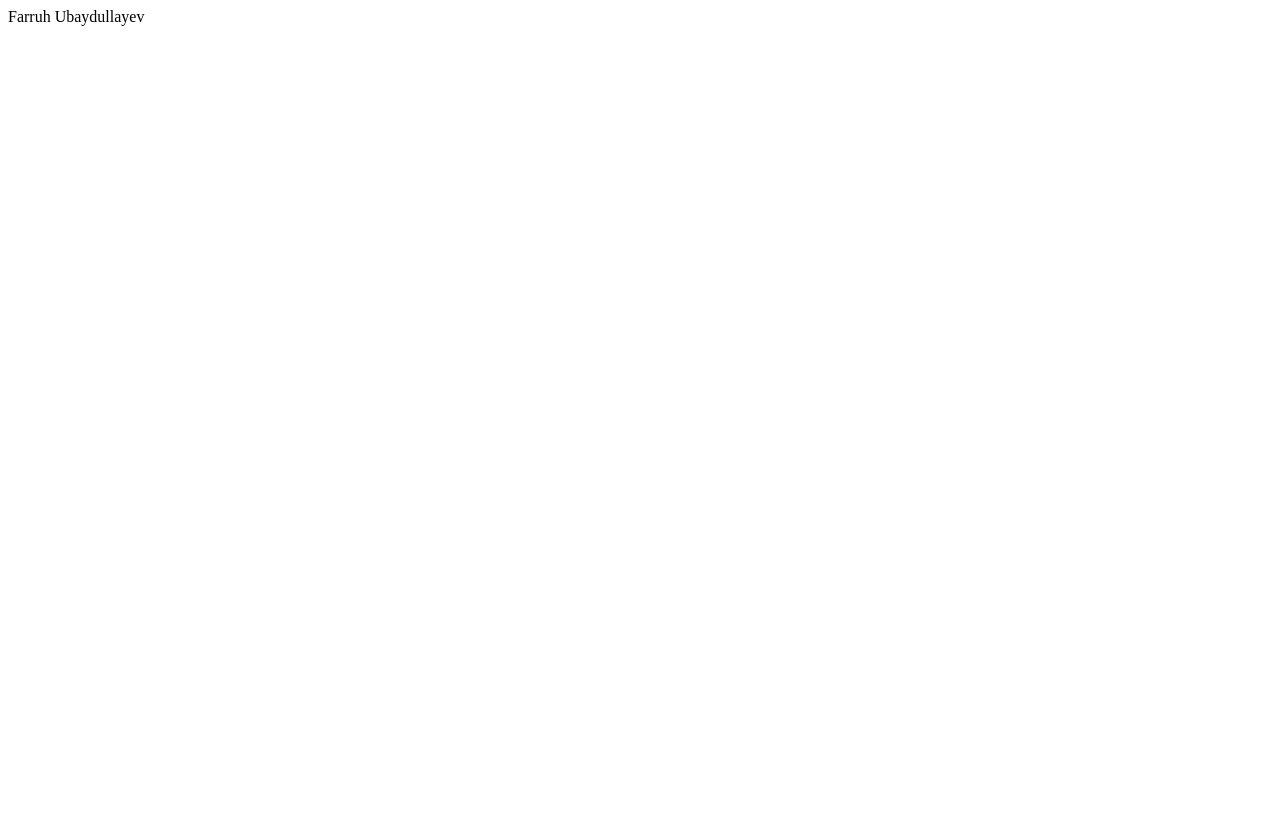
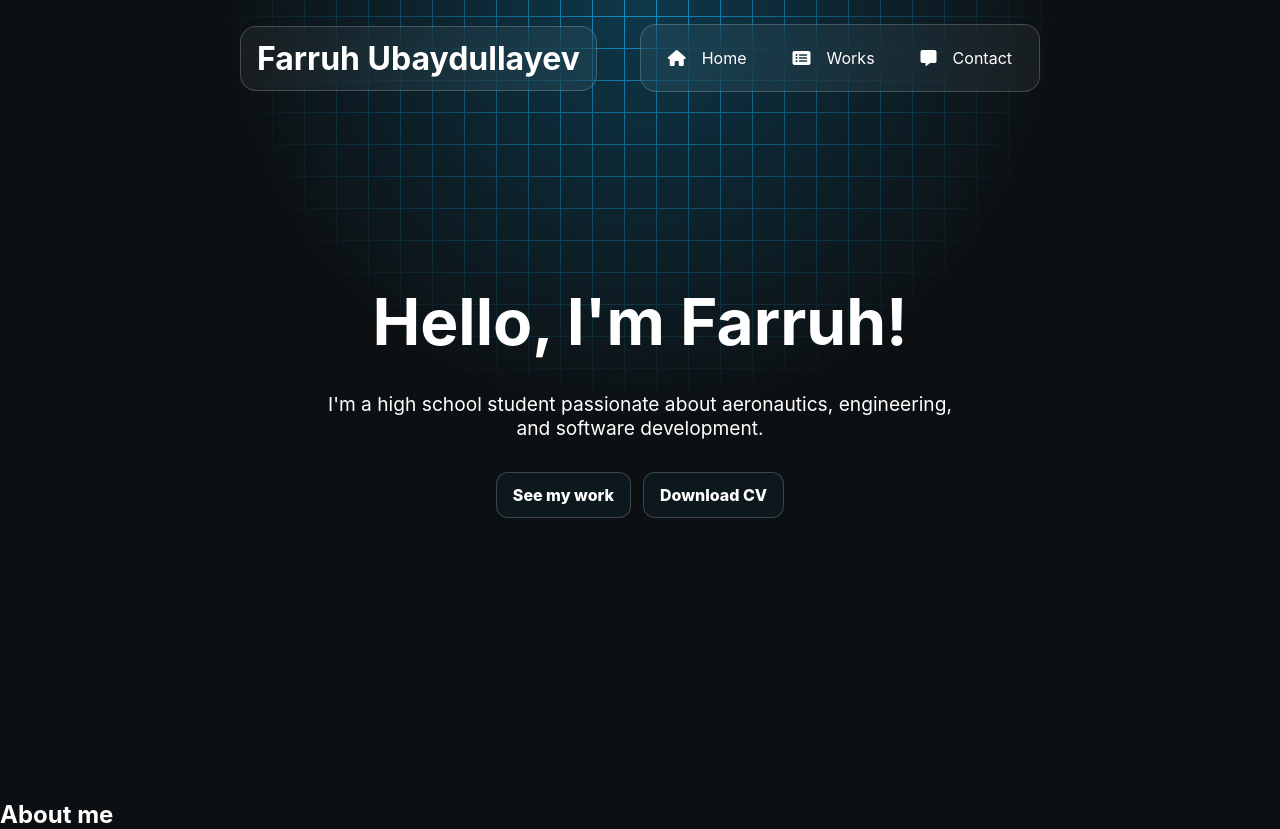
Before and after one commit to FarruhNo/farruhno.github.io, a plain HTML site: page index.html in a window 1280 px wide. Before the commit the page ends 800 px from the top, so only its background shows below. Drawn offline with Linux system fonts and the light colour scheme.

Commit message:
1st main change
Finished the landing page skeleton and "works" page has been started

```diff
--- a/index.html
+++ b/index.html
@@ -3,9 +3,33 @@
 <head>
 	<meta charset="utf-8">
 	<meta name="viewport" content="width=device-width, initial-scale=1">
-	<title>Personal website</title>
+	<title>Farruh Ubaydullayev - Official website</title>
+	<link rel="stylesheet" type="text/css" href="style.css">
 </head>
 <body>
-	<header>Farruh Ubaydullayev</header>
+	<div class="grid"></div>
+	<header>
+		<h1 class="name">Farruh Ubaydullayev</h1>
+		<nav>
+			<a href="index.html"><i class="fa-solid fa-house"></i>Home</a>
+			<a href="works.html"><i class="fa-solid fa-rectangle-list"></i>Works</a>
+			<a href=""><i class="fa-solid fa-message"></i>Contact</a>
+		</nav>
+	</header>
+
+	<main>
+		<h1>Hello, I'm Farruh!</h1>
+		<p>I'm a high school student passionate about aeronautics, engineering, and software development.</p>
+		<div class="cta">
+			<a href="works.html">See my work</a>
+			 <a href="files/CV.pdf" download class="cv">Download CV</a>
+		</div>
+	</main>
+
+	<section>
+		<h1>About me</h1>
+	</section>
+
+	<script src="https://kit.fontawesome.com/4d4eac4b61.js" crossorigin="anonymous"></script>
 </body>
 </html>
--- /dev/null
+++ b/style.css
@@ -0,0 +1,126 @@
+*{
+	font-family: Inter;
+	box-sizing: border-box;
+	margin: 0;
+	padding: 0;
+}
+body{
+	background: #0d1012;
+	color: white;
+}
+header{
+	display: flex;
+	align-items: center;
+	justify-content: space-between;
+	padding: 24px 240px;
+	gap: 24px;
+	position: absolute;
+	width: 100%;
+}
+.name{
+	font-size: 2rem;
+	font-weight: 700;
+	padding: 12px 16px;
+	background: rgba(255, 255, 255, 0.05);
+	backdrop-filter: blur(20px);
+	border: 1px solid rgba(255, 255, 255, 0.2);
+	border-radius: 16px;
+}
+nav{
+	position: relative;
+	display: flex;
+	align-items: center;
+	justify-content: center;
+	gap: 12px;
+	background: rgba(255, 255, 255, 0.05);
+	backdrop-filter: blur(20px);
+	height: 100%;
+	padding: 10px;
+	border: 1px solid rgba(255, 255, 255, 0.2);
+	border-radius: 16px;
+}
+a{
+	color: white;
+	text-decoration: none;
+	padding: 12px 16px;
+	border-radius: 12px;
+	border: 1px solid rgba(255, 255, 255, 0);
+	transition: 0.12s;
+	display: flex;
+	align-items: center;
+	justify-content: center;
+	gap: 12px 16px;
+}
+a:hover{
+	background: rgba(255, 255, 255, 0.1);
+	border: 1px solid rgba(255, 255, 255, 0.2);
+}
+.grid{
+	background-image:  linear-gradient(#1092c9 1px, transparent 1px), linear-gradient(to right, #1092c9 1px, #1092c950 1px);
+	background-size: 32px 32px;
+	mask-image: radial-gradient(circle, black 0%, transparent 60%);
+	width: 1000px;
+	height: 1000px;
+	position: absolute;
+	z-index: -1;
+	border-radius: 100%;
+	background-position: center;
+	left: 50%;
+	top: 0;
+	transform: translate(-50%, -50%);
+}
+main{
+	width: 100%;
+	min-height: 100vh;
+	display: flex;
+	align-items: center;
+	justify-content: center;
+	flex-flow: column;
+	gap: 32px;
+}
+.works{
+	padding: 192px 24px;
+}
+main h1{
+	font-size: 4rem;
+}
+main p{
+	font-size: 1.2rem;
+	max-width: 50%;
+	text-align: center;
+}
+.cta{
+	display: flex;
+	align-items: center;
+	justify-content: center;
+	gap: 12px;
+}
+.cta a, .card a{
+	background: #1092c912;
+	backdrop-filter: blur(20px);
+	font-weight: 800;
+	border: 1px solid rgba(255, 255, 255, 0.2);
+}
+.cta a:hover, .card a:hover{
+	background: #1092c930;
+}
+.container{
+	display: flex;
+	align-items: center;
+	justify-content: center;
+	flex-wrap: wrap;
+	gap: 32px;
+}
+.card{
+	display: flex;
+	align-items: center;
+	justify-content: center;
+	gap: 24px;
+	width: 350px;
+	height: 400px;
+	background: rgba(255, 255, 255, 0.05);
+	backdrop-filter: blur(20px);
+	border-radius: 16px;
+	border: 1px solid rgba(255, 255, 255, 0.2);
+	flex-flow: column;
+}
```
Also changed, not shown: works.html (added, +64 -0 lines), 1 other file.
